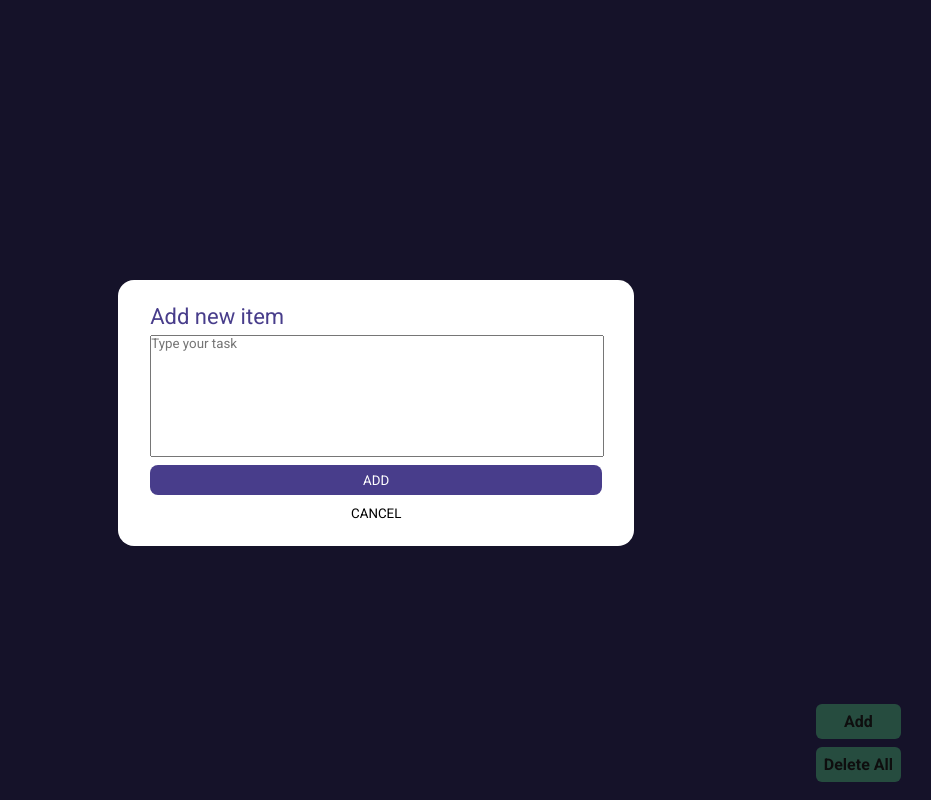
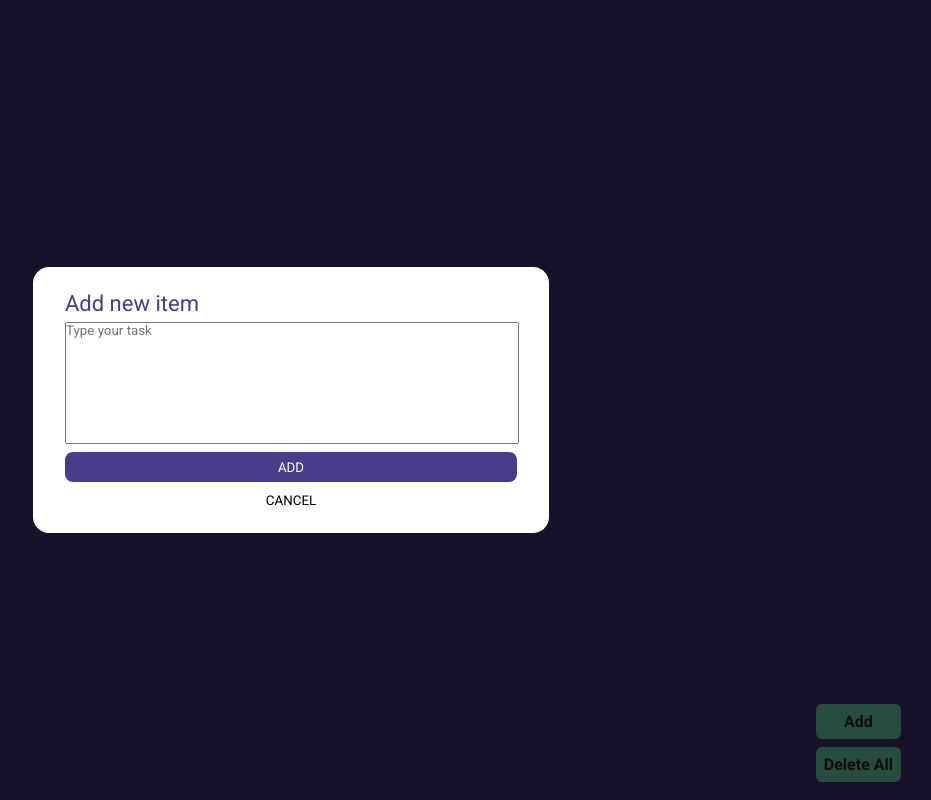
Before and after one commit to RO-HSA/todo-list, a plain HTML site: page index.html in a window 1280 px wide. Both pictures are taken after a click on the element "Add". Shown: the whole page, without its empty margins (349-1280 px from the left). Drawn offline with Linux system fonts and the light colour scheme.

Commit message:
fix: modal align

```diff
--- a/main.css
+++ b/main.css
@@ -78,9 +78,8 @@ time {
     height: 250px;
     width: 500px;
     position: absolute;
-    top: 35%;
-    left: 36.5%;
     display: none;
+    align-self: center;
 }
 
 .overlay{
```
